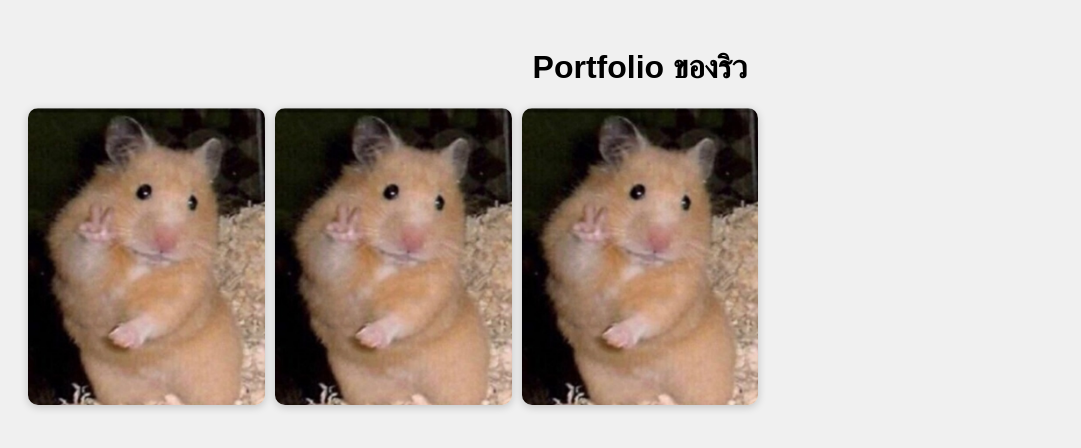
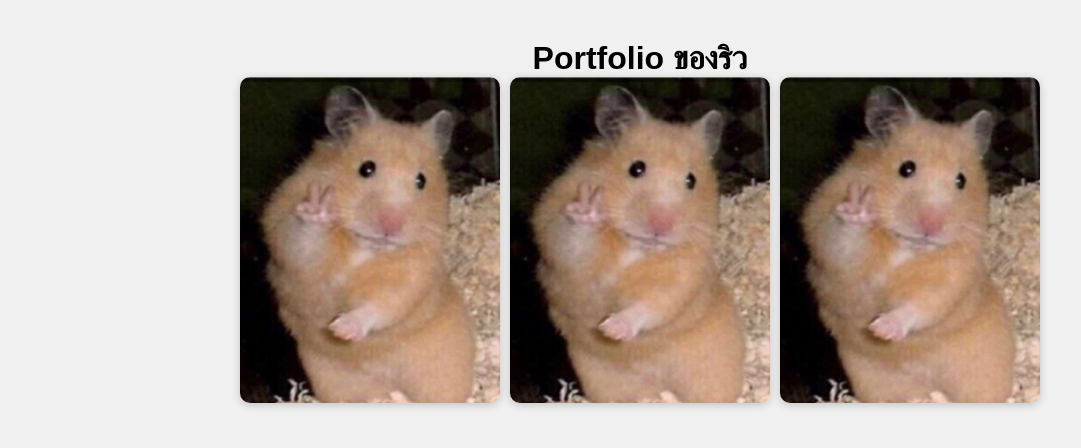
Before and after one commit to Passakorn001/passakorn001.github.io, a plain HTML site: page index.html in a window 1280 px wide. Shown: the whole page, without its empty margins (0-1081 px from the left). Drawn offline with Linux system fonts and the light colour scheme.

Commit message:
index.html

```diff
--- a/index.html
+++ b/index.html
@@ -4,10 +4,44 @@
   <meta charset="UTF-8">
   <title>Portfolio ของริว</title>
   <style>
-    body { font-family: sans-serif; padding: 20px; background: #f0f0f0; }
-    h1 { text-align: center; }
-    .gallery { display: grid; grid-template-columns: repeat(auto-fill, minmax(200px, 1fr)); gap: 10px; }
-    .gallery img { width: 100%; border-radius: 10px; box-shadow: 0 2px 8px rgba(0,0,0,0.2); }
+    * {
+      margin: 0;
+      padding: 0;
+    }
+
+    body {
+      font-family: sans-serif;
+      background: #f0f0f0;
+      display: flex;
+      flex-direction: column;
+      align-items: center;
+      min-height: 100vh;
+      padding: 40px 20px;
+    }
+
+    .gallery img:hover {
+      transform: scale(1.05);
+    }
+
+
+    h1 {
+      text-align: center;
+    }
+
+    .gallery {
+      display: grid;
+      grid-template-columns: repeat(auto-fill, minmax(200px, 1fr));
+      gap: 10px;
+      max-width: 800px;
+      margin: 0 auto;
+    }
+
+    .gallery img {
+      width: 100%;
+      border-radius: 10px;
+      box-shadow: 0 2px 8px rgba(0, 0, 0, 0.2);
+      transition: transform 0.2s ease;
+    }
   </style>
 </head>
 <body>
```
